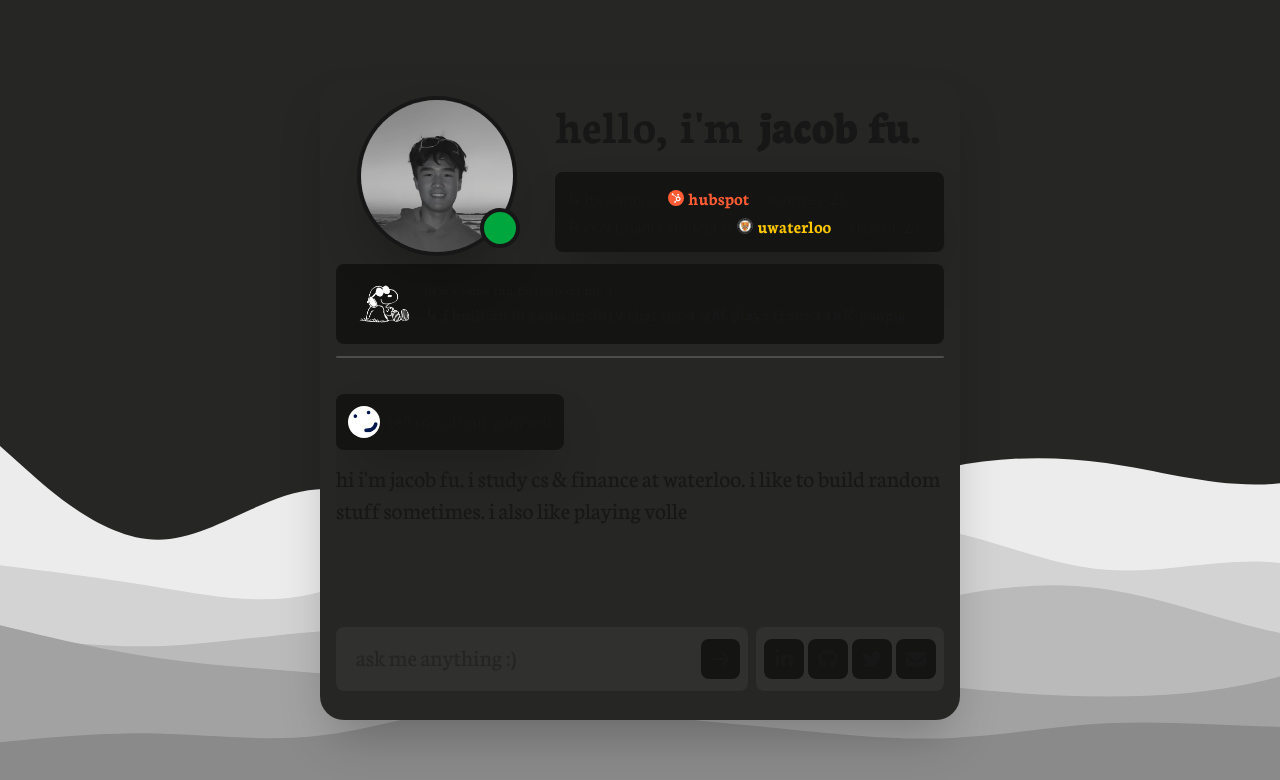
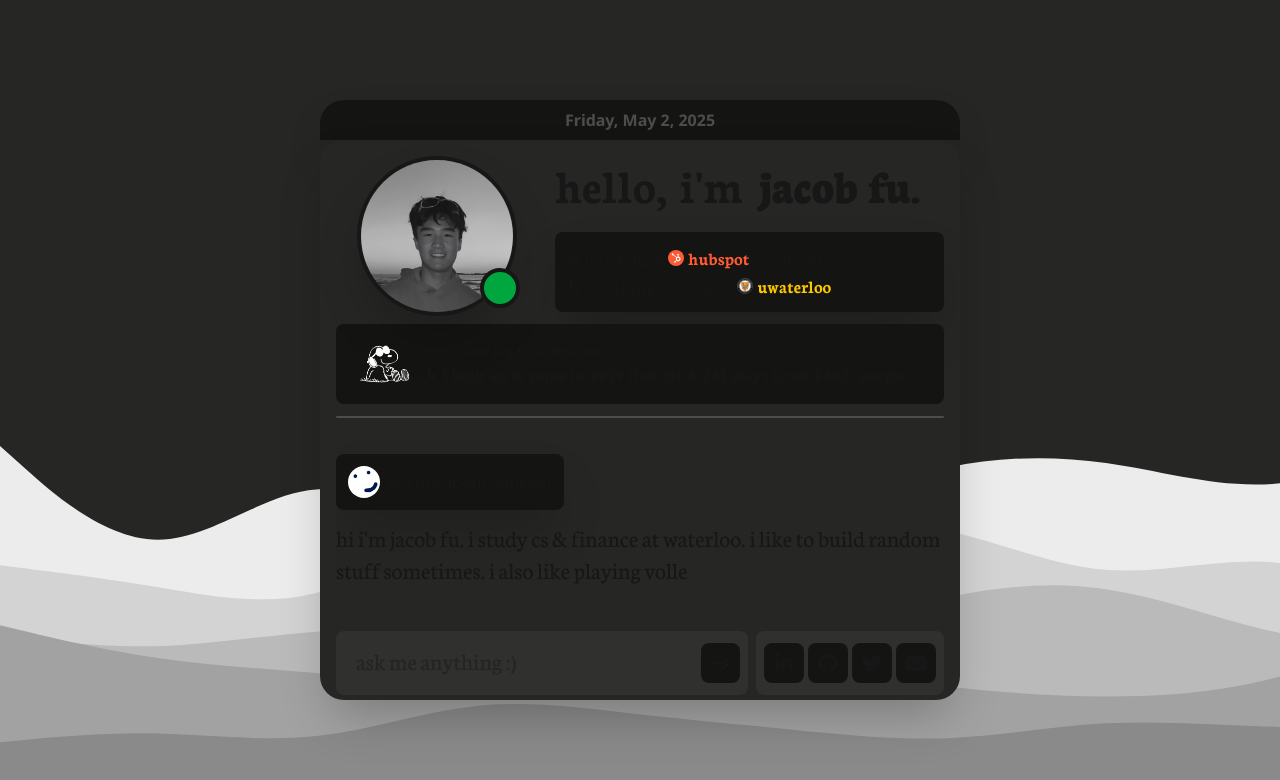
Before and after one commit to FuJacob/jacob, a Next.js app in the folder frontend/: page / in a window 1280 px wide. Shown: the top 780 px of the page. Built offline with nearby package versions, Linux system fonts and the light colour scheme.

Commit message:
added header

```diff
--- a/frontend/src/app/components/Messagebar.tsx
+++ b/frontend/src/app/components/Messagebar.tsx
@@ -46,7 +46,7 @@ const Messagebar = () => {
     setCurrMsg("");
   };
   return (
-    <div className="flex w-full gap-2 sm:mb-4 text-2xl h-1/10">
+    <div className="flex w-full gap-2 text-2xl h-1/10">
       <motion.div
         initial={{ y: 100 }}
         animate={{ y: 0 }}
--- a/frontend/src/app/page.tsx
+++ b/frontend/src/app/page.tsx
@@ -1,4 +1,5 @@
 "use client";
+import { useState } from "react";
 import Chatbox from "./components/Chatbox";
 import Head from "./components/Head";
 import Messagebar from "./components/Messagebar";
@@ -6,9 +7,15 @@ import { MessageProvider } from "./MessageContext";
 import { motion } from "motion/react";
 
 export default function Home() {
+  const currDate = new Date().toLocaleDateString("en-US", {
+    weekday: "long",
+    month: "long",
+    day: "numeric",
+    year: "numeric",
+  });
   return (
     <motion.div
-      className="flex justify-end sm:justify-center items-end sm:items-center h-screen "
+      className="flex flex-col justify-center items-center sm:justify-center sm:items-center h-screen "
       // initial={{ scale: 0.95 }}
       // whileHover={{ scale: 1 }}
       // transition={{
@@ -17,7 +24,11 @@ export default function Home() {
       //   mass: 0.3,
       // }}
     >
-      <div className="h-4/5 sm:h-4/5 w-full overflow-y-auto p-4 flex flex-col items-center justify-end text-xl bg-[#262624] shadow-2xl rounded-3xl">
+      <div className="flex justify-center items-center text-secondary font-sans font-bold rounded-t-3xl w-full p-2 bg-dark shadow-2xl">
+        {currDate}
+      </div>
+
+      <div className="h-4/5 sm:h-7/10 w-full overflow-y-auto p-4 flex flex-col items-center justify-end text-xl bg-[#262624] shadow-2xl rounded-3xl">
         <MessageProvider>
           <Head />
           <Chatbox />
```
